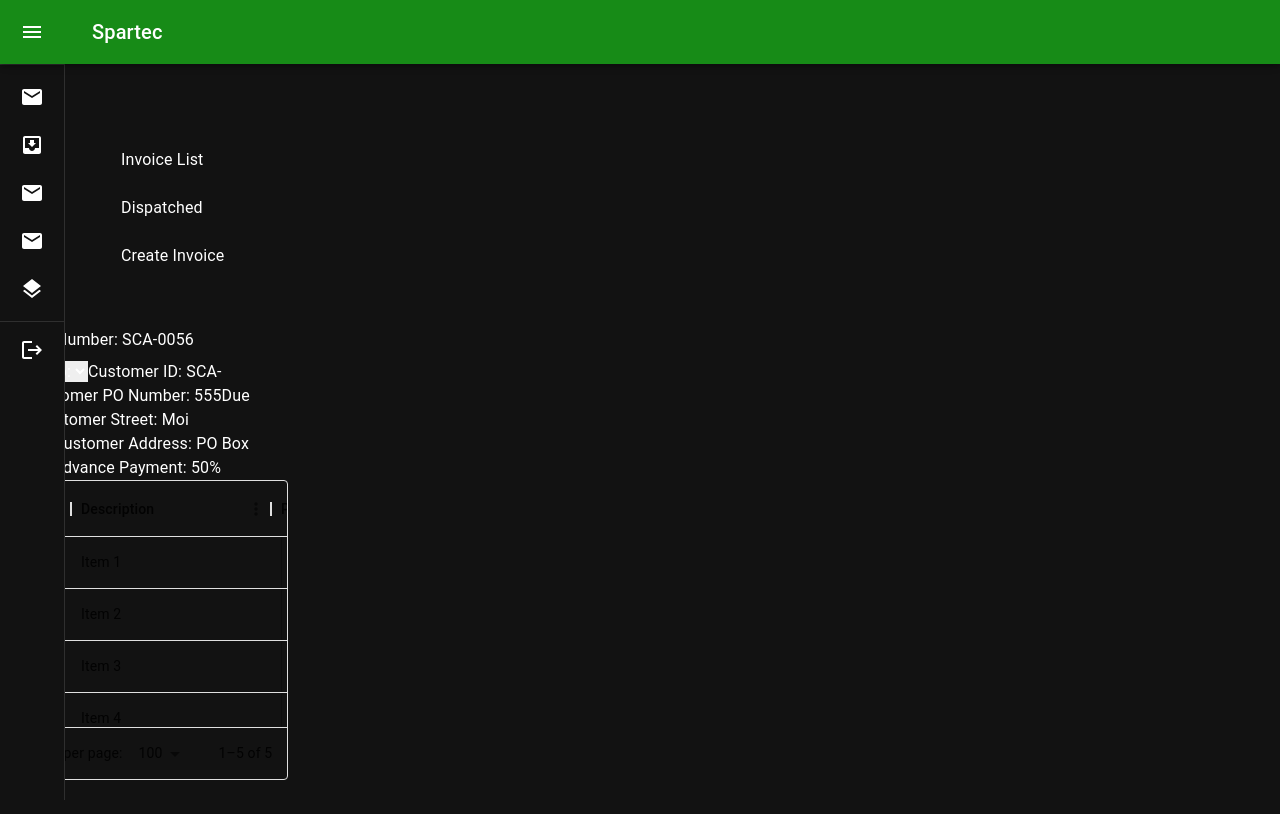
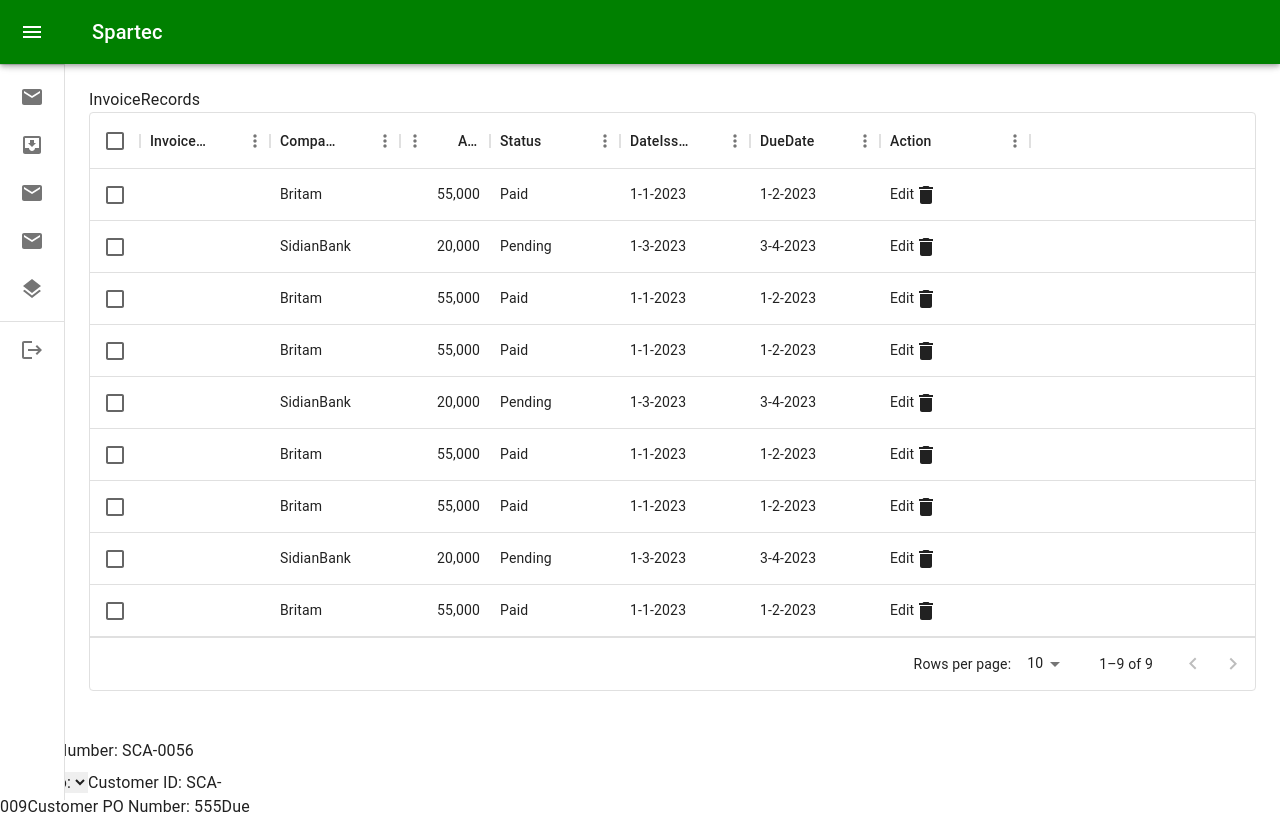
Before and after one commit to dohd/SCA-Track, a React (Create React App) app in the folder scainvoice/: page /invoice in a window 1280 px wide. Shown: the top 814 px of the page. Built offline with nearby package versions, Linux system fonts and the light colour scheme.

Commit message:
removed them provider

```diff
--- a/scainvoice/src/pages/Invoice/Invoice.jsx
+++ b/scainvoice/src/pages/Invoice/Invoice.jsx
@@ -1,8 +1,80 @@
-import React from 'react'
+import React, { useEffect, useState } from 'react';
+import { Group, MapsHomeWork } from '@mui/icons-material';
+import { Box, Paper, Typography } from '@mui/material';
+function Invoice(link) {
+    const [selectedLink, setselectedLink] = useState('');
 
-function Invoice() {
+  useEffect(() => {
+    setselectedLink(link);
+  }, [link]);
+
   return (
-    <div>Invoice</div>
+    <Box
+      sx={{
+        display: { xs: 'flex', md: 'grid' },
+        gridTemplateColumns: 'repeat(3, 1fr)',
+        gridAutoRows: 'minmax(100px, auto)',
+        gap: 3,
+        textAlign: 'center',
+        flexDirection: 'column',
+      }}
+    >
+      {selectedLink === '' && (
+        <>
+          <Paper elevation={3} sx={{ p: 3 }}>
+            <Typography variant="h4">Dispatched Invoice</Typography>
+            <Box
+              sx={{
+                display: 'flex',
+                alignItems: 'center',
+                justifyContent: 'center',
+              }}
+            >
+              <MapsHomeWork
+                sx={{ height: 100, width: 100, opacity: 0.3, mr: 1 }}
+              />
+              <Typography variant="h4">10</Typography>
+            </Box>
+          </Paper>
+
+          <Paper elevation={3} sx={{ p: 3 }}>
+            <Typography variant="h4">CreateInvoice</Typography>
+            <Box
+              sx={{
+                display: 'flex',
+                alignItems: 'center',
+                justifyContent: 'center',
+              }}
+            >
+                <MapsHomeWork
+                sx={{ height: 100, width: 100, opacity: 0.3, mr: 1 }}
+              />
+              <Typography variant="h4">10</Typography>
+
+            </Box>
+          </Paper>
+          <Paper elevation={3} sx={{ p: 3 }}>
+            <Typography variant="h4">InvoiceList</Typography>
+            <Box
+              sx={{
+                display: 'flex',
+                alignItems: 'center',
+                justifyContent: 'center',
+              }}
+            >
+                <MapsHomeWork
+                sx={{ height: 100, width: 100, opacity: 0.3, mr: 1 }}
+              />
+              <Typography variant="h4">10</Typography>
+
+            </Box>
+          </Paper>
+
+
+
+        </>
+      )}
+      </Box>
   )
 }
 
--- a/scainvoice/src/pages/dashboard/Dashboard.jsx
+++ b/scainvoice/src/pages/dashboard/Dashboard.jsx
@@ -49,15 +49,6 @@
 The darkTheme variable is created using the useMemo hook to memoize the theme object. This means the theme will only be recreated if the value of dark changes.
 
 Inside createTheme, we define the palette object with a mode property. The value of mode is set based on the dark state. If dark is true, the mode will be 'dark'; otherwise, it will be 'light'. */}
-  const greenTheme = useMemo(() =>
-  createTheme({
-    palette: {
-      mode: dark ? 'dark' : 'light',
-      primary: {
-        main: '#00ff00',
-          },
-    },
-  }), [dark]);
 
   const handleDrawerOpen = () => {
     setOpen(true);
@@ -65,7 +56,7 @@
 
 
   return (
-    <ThemeProvider theme={greenTheme}>
+
     <Box sx={{ display: 'flex' }}>
       <CssBaseline />
       <AppBar position="fixed" open={open} style={{backgroundColor:'green'}}>
@@ -93,7 +84,7 @@
       </AppBar>
       <Sidelist {...{open,setOpen}}/>
       </Box>
-      </ThemeProvider>
+
 
   );
 }
--- a/scainvoice/src/pages/dashboard/Sidelist.jsx
+++ b/scainvoice/src/pages/dashboard/Sidelist.jsx
@@ -86,63 +86,7 @@
       link: 'distributors',
       component: <Distributors {...{ setselectedLink, link: 'distributors' }} />,
     },
-      {title:'Invoice',icon:<MailIcon/>,link:'invoice',component:(
-      <>
-        <ListItemButton
-          sx={{
-            minHeight: 48,
-            justifyContent: open ? 'initial' : 'center',
-            px: 2.5,
-          }}
-          onClick={() => navigate('invoice')}
-          selected={selectedLink === 'invoice'}
-        >
-          <ListItemIcon
-            sx={{
-              minWidth: 0,
-              mr: open ? 3 : 'auto',
-              justifyContent: 'center',
-            }}
-          >
-
-          </ListItemIcon>
-          <ListItemText primary="Invoice" sx={{ opacity: open ? 1 : 0 }} />
-        </ListItemButton>
-        <ListItemButton
-          sx={{
-            minHeight: 48,
-            justifyContent: open ? 'initial' : 'center',
-            px: 4,
-          }}
-          onClick={() => navigate('invoice/list')}
-          selected={selectedLink === 'invoice/list'}
-        >
-          <ListItemText primary="Invoice List" />
-        </ListItemButton>
-        <ListItemButton
-          sx={{
-            minHeight: 48,
-            justifyContent: open ? 'initial' : 'center',
-            px: 4,
-          }}
-          onClick={() => navigate('invoice/dispatched')}
-          selected={selectedLink === 'invoice/dispatched'}
-        >
-          <ListItemText primary="Dispatched" />
-        </ListItemButton>
-        <ListItemButton
-          sx={{
-            minHeight: 48,
-            justifyContent: open ? 'initial' : 'center',
-            px: 4,
-          }}
-          onClick={() => navigate('Invoice/CreateInvoice')}
-          selected={selectedLink === 'Invoice/CreateInvoice'}
-        >
-          <ListItemText primary="Create Invoice" />
-        </ListItemButton>
-      </>
-    ),
+      {title:'Invoice',icon:<MailIcon/>,link:'invoice',component:<Invoice{...{setselectedLink,link:'invoice'}}/>,
   },
       {title:'Customer',icon:<MailIcon/>,link:'customer',component:<Customer{...{setselectedLink,link:'customer'}}/>},
       {title:'Lpo',icon:<LayersIcon/>,link:'lpo',component:<Lpo{...{setselectedLink,link:'lpo'}}/>},
```
